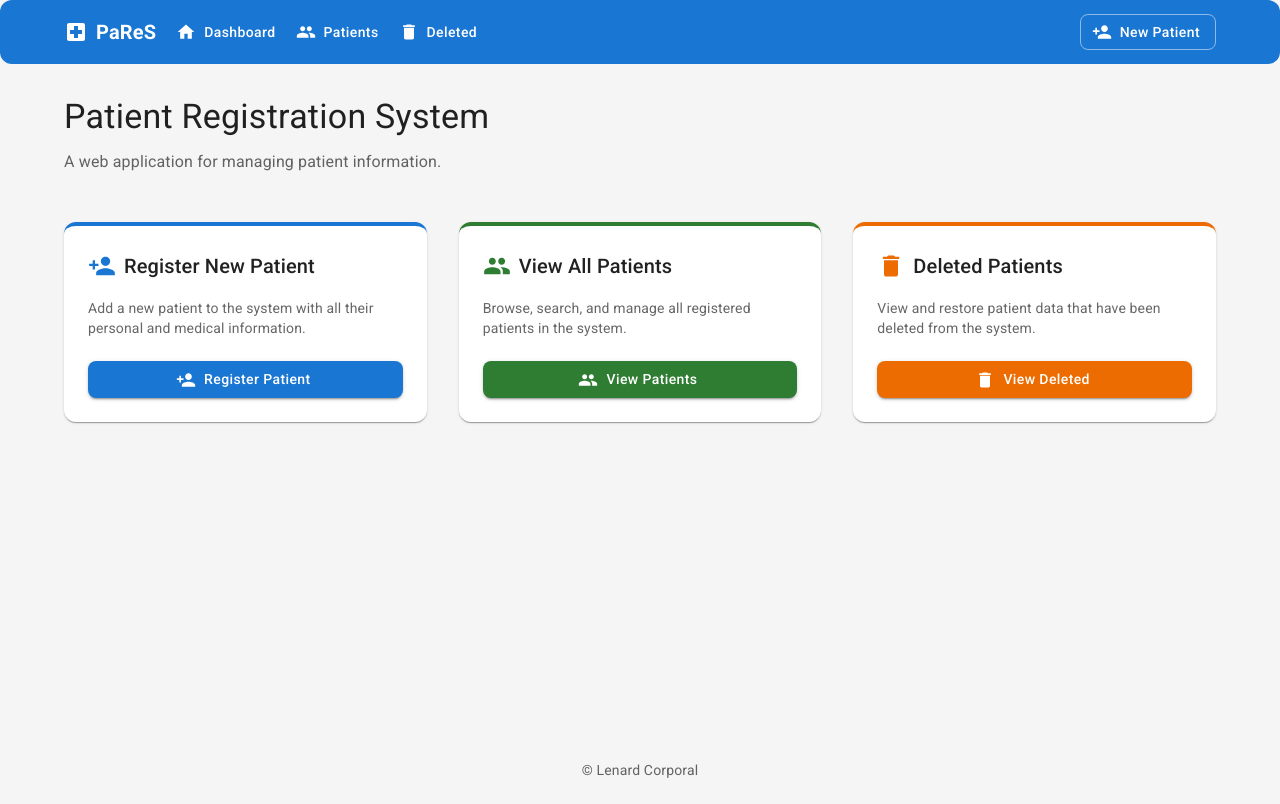
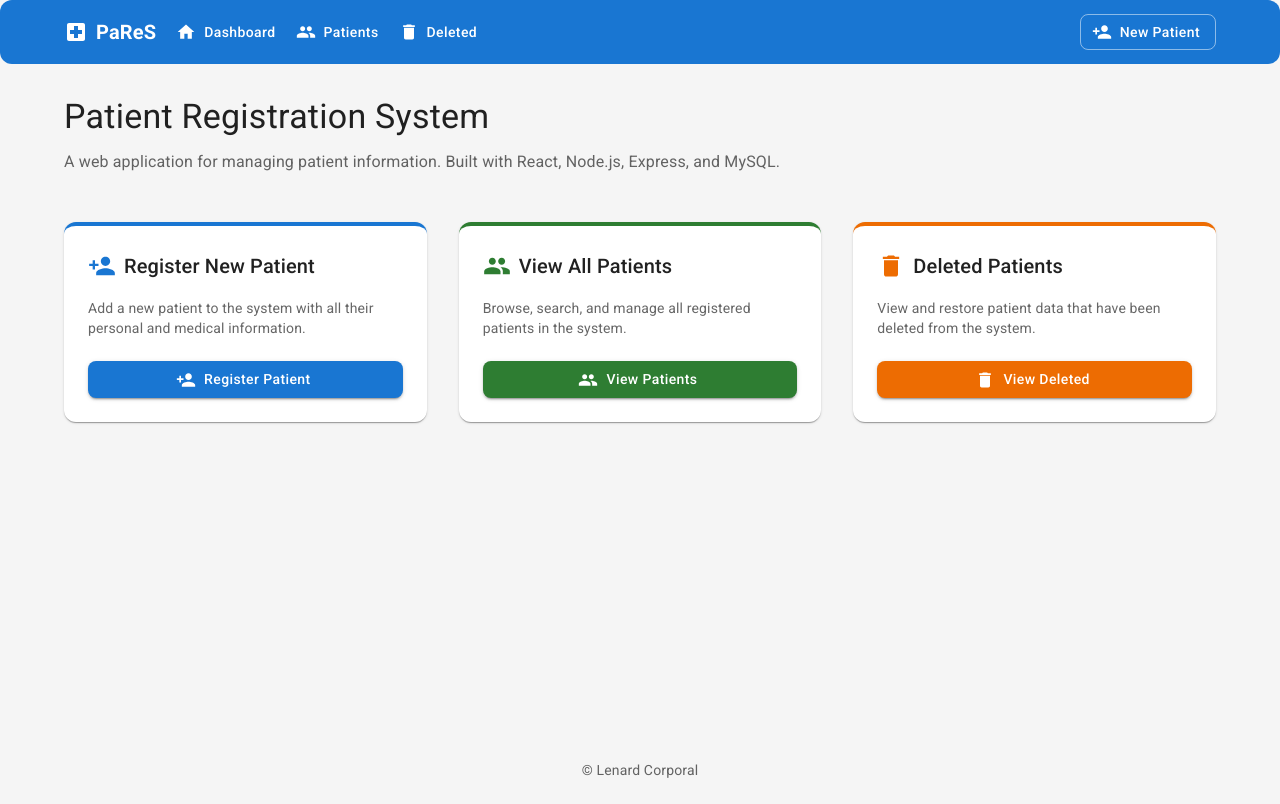
Before and after one commit to Drane22/Patient-Registration-Web-App, a React (Create React App) app in the folder client/: page / in a window 1280 px wide. Built offline with nearby package versions, Linux system fonts and the light colour scheme; no server answers.

Commit message:
Update Dashboard.js

```diff
--- a/client/src/components/pages/Dashboard.js
+++ b/client/src/components/pages/Dashboard.js
@@ -12,7 +12,7 @@ const Dashboard = () => {
         Patient Registration System
       </Typography>
       <Typography variant="body1" color="text.secondary" paragraph>
-        A web application for managing patient information.
+        A web application for managing patient information. Built with React, Node.js, Express, and MySQL.
       </Typography>
 
       <Grid container spacing={4} sx={{ mt: 2 }}>
```
